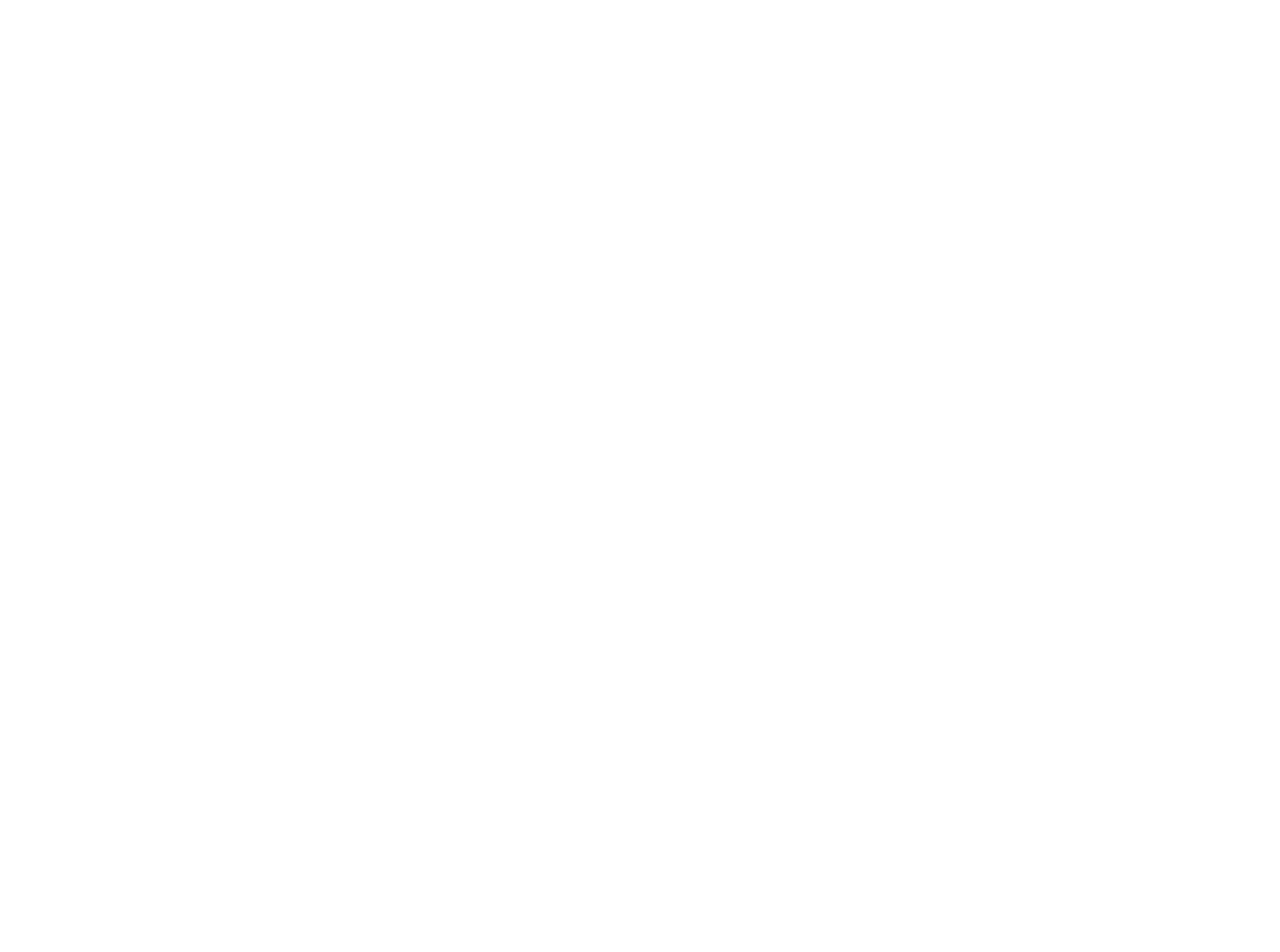
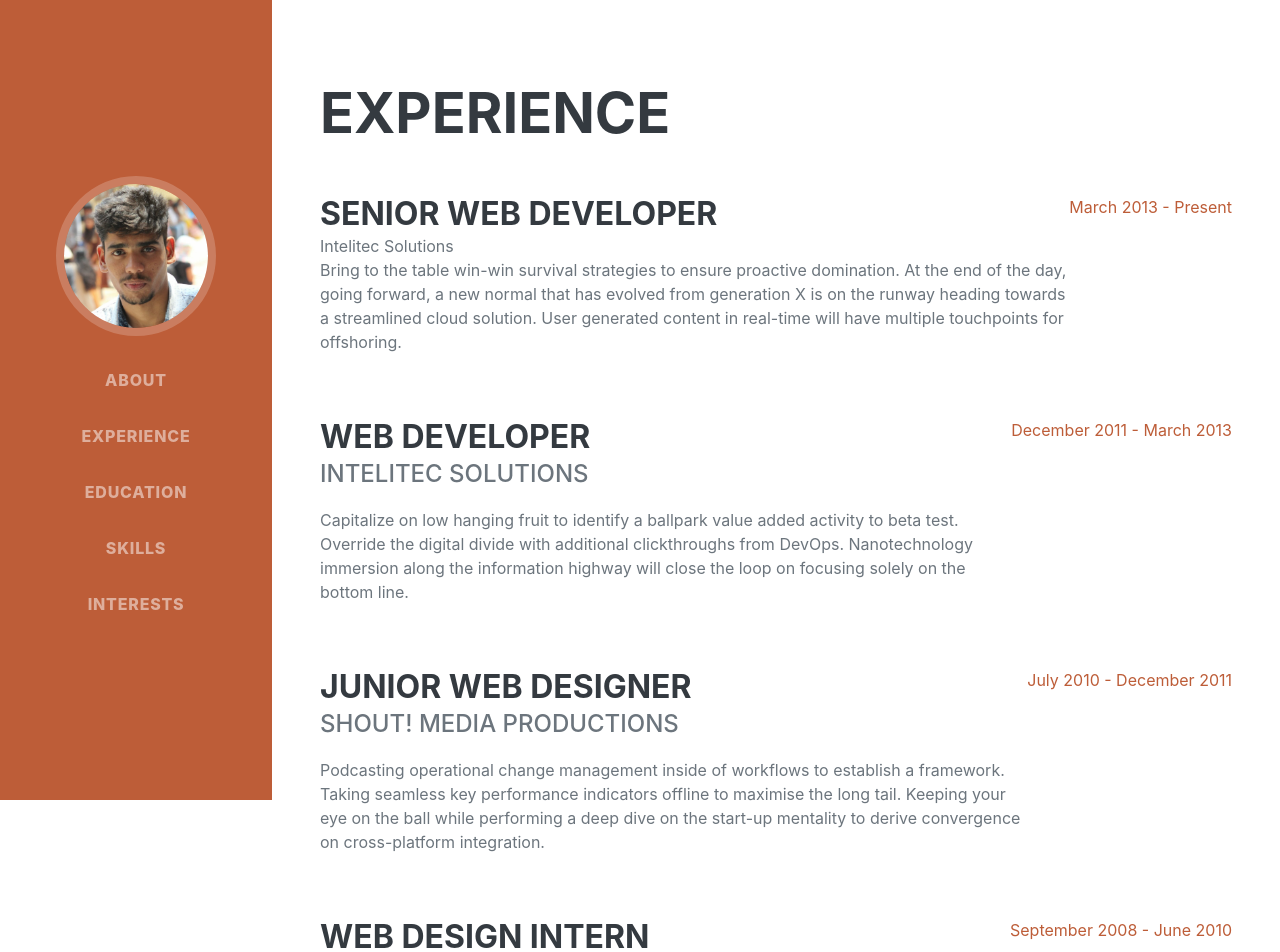
Before and after one commit to vishnumd91/My-Portfolio-UI, a React app in the folder portfolio UI/: page /experience in a window 1280 px wide. Shown: the top 952 px of the page. Before the commit the page ends 800 px from the top, so only its background shows below. Built offline with nearby package versions, Linux system fonts and the light colour scheme; a web font is replaced by a local one.

Commit message:
Added experience component and amde some enhancements to routing

```diff
--- a/portfolio UI/src/App.js
+++ b/portfolio UI/src/App.js
@@ -1,26 +1,12 @@
 import React from 'react';
 import './index.css';
-import { Route, Switch } from 'react-router-dom';
+
 
 import Navigation from './components/navigation/Navigation';
-import About from './components/about/About';
-import Education from './components/education/Education';
 function App() {
     return (
         <div>
-          <Switch>
-            <Route exact path = '/'>
-              <Navigation />
-              <About></About>
-            </Route>
-
-            <Route path = '/about'>
-              <About />
-            </Route>
-            <Route path = '/education'>
-              <Education />
-            </Route>
-          </Switch>
+          <Navigation />
         </div>
     )
 }
--- /dev/null
+++ b/portfolio UI/src/components/experience/Experience.js
@@ -0,0 +1,47 @@
+import React from 'react'
+
+function Experience() {
+  return (
+    <div classNameName = 'container-fluid p-0'>
+            <section className="resume-section" id="experience">
+                <div className="resume-section-content">
+                    <h2 className="mb-5">Experience</h2>
+                    <div className="d-flex flex-column flex-md-row justify-content-between mb-5">
+                        <div className="flex-grow-1">
+                            <h3 className="mb-0">Senior Web Developer</h3>
+                            <div classNameName="subheading mb-3">Intelitec Solutions</div>
+                            <p>Bring to the table win-win survival strategies to ensure proactive domination. At the end of the day, going forward, a new normal that has evolved from generation X is on the runway heading towards a streamlined cloud solution. User generated content in real-time will have multiple touchpoints for offshoring.</p>
+                        </div>
+                        <div className="flex-shrink-0"><span className="text-primary">March 2013 - Present</span></div>
+                    </div>
+                    <div className="d-flex flex-column flex-md-row justify-content-between mb-5">
+                        <div className="flex-grow-1">
+                            <h3 className="mb-0">Web Developer</h3>
+                            <div className="subheading mb-3">Intelitec Solutions</div>
+                            <p>Capitalize on low hanging fruit to identify a ballpark value added activity to beta test. Override the digital divide with additional clickthroughs from DevOps. Nanotechnology immersion along the information highway will close the loop on focusing solely on the bottom line.</p>
+                        </div>
+                        <div className="flex-shrink-0"><span className="text-primary">December 2011 - March 2013</span></div>
+                    </div>
+                    <div className="d-flex flex-column flex-md-row justify-content-between mb-5">
+                        <div className="flex-grow-1">
+                            <h3 className="mb-0">Junior Web Designer</h3>
+                            <div className="subheading mb-3">Shout! Media Productions</div>
+                            <p>Podcasting operational change management inside of workflows to establish a framework. Taking seamless key performance indicators offline to maximise the long tail. Keeping your eye on the ball while performing a deep dive on the start-up mentality to derive convergence on cross-platform integration.</p>
+                        </div>
+                        <div className="flex-shrink-0"><span className="text-primary">July 2010 - December 2011</span></div>
+                    </div>
+                    <div className="d-flex flex-column flex-md-row justify-content-between">
+                        <div className="flex-grow-1">
+                            <h3 className="mb-0">Web Design Intern</h3>
+                            <div className="subheading mb-3">Shout! Media Productions</div>
+                            <p>Collaboratively administrate empowered markets via plug-and-play networks. Dynamically procrastinate B2C users after installed base benefits. Dramatically visualize customer directed convergence without revolutionary ROI.</p>
+                        </div>
+                        <div className="flex-shrink-0"><span className="text-primary">September 2008 - June 2010</span></div>
+                    </div>
+                </div>
+            </section>
+    </div>
+  )
+}
+
+export default Experience
--- a/portfolio UI/src/components/navigation/Navigation.js
+++ b/portfolio UI/src/components/navigation/Navigation.js
@@ -1,5 +1,10 @@
 import React from 'react';
 import { Link } from 'react-router-dom';
+import { Route, Switch } from 'react-router-dom';
+import Experience from '../experience/Experience';
+import About from '../about/About';
+import Education from '../education/Education';
+
 
 import { navigationData } from '/src/constants';
 
@@ -19,12 +24,26 @@
                 <ul className="navbar-nav">
                   {navigationHeading.map(headings =>
                     <li key = {headings.id} className="nav-item nav-link">
-                      <Link target='_blank' to = {`/${headings.heading.toLowerCase()}`} className = 'nav-link'>{headings.heading}</Link>
+                      <Link to = {`/${headings.heading.toLowerCase()}`} className = 'nav-link'>{headings.heading}</Link>
                     </li>
                     )}
                 </ul>
             </div>
         </nav>
+        <Switch>
+
+            <Route exact path = '/'>
+              <About />
+              <Experience />
+              <Education />
+            </Route>
+
+            <Route path = '/about' component = {About} />
+
+            <Route path = '/education' component = {Education} />
+
+            <Route path = '/experience' component = {Experience} />
+        </Switch>
 
     </div>
   )
```
